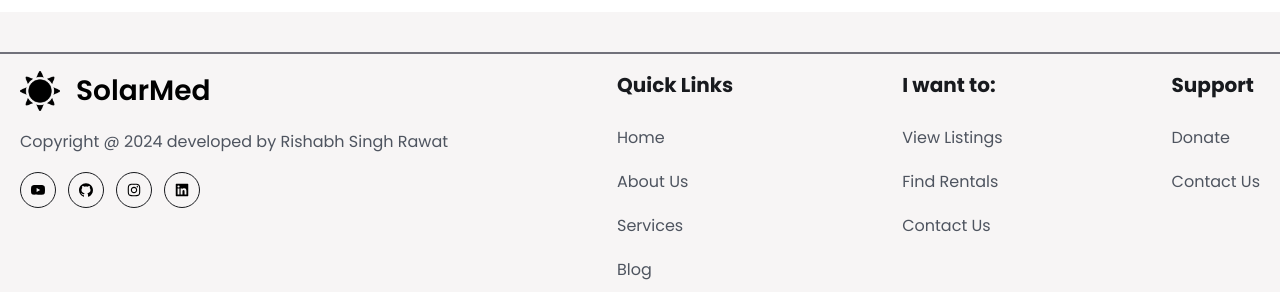
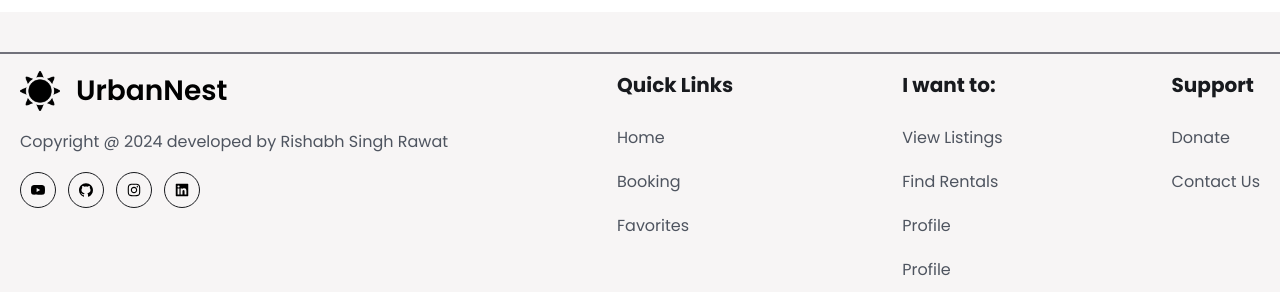
Before and after one commit to ImRishabhRawat/urban-nest, a React (Vite) app in the folder client/: page / in a window 1280 px wide. Shown: the part 660-952 px from the top of the page. Built offline with nearby package versions, Linux system fonts and the light colour scheme; no server answers; what country-state-city would draw is missing.

Commit message:
updated code

```diff
--- a/client/src/components/Footer/Footer.jsx
+++ b/client/src/components/Footer/Footer.jsx
@@ -29,22 +29,18 @@ const quickLinks01 = [
     display: "Home",
   },
   {
-    path: "/about",
-    display: "About Us",
+    path: "/booking",
+    display: "Booking",
   },
   {
-    path: "/services",
-    display: "Services",
-  },
-  {
-    path: "/blog",
-    display: "Blog",
+    path: "/favorites",
+    display: "Favorites",
   },
 ]
 
 const quickLinks02 = [
   {
-    path: '/listings',
+    path: '/properties',
     display: 'View Listings',
   },
   {
@@ -52,8 +48,12 @@ const quickLinks02 = [
     display: 'Find Rentals',
   },
   {
-    path: '/contact',
-    display: 'Contact Us',
+    path: '/users/profile/me',
+    display: 'Profile',
+  },
+  {
+    path: '/owner/profile/me',
+    display: 'Profile',
   },
 ];
 const quickLinks03 = [
@@ -62,7 +62,7 @@ const quickLinks03 = [
     display: "Donate",
   },
   {
-    path: "/contact",
+    path: "/",
     display: "Contact Us",
   },
 ]
@@ -77,7 +77,7 @@ const Footer = () => {
           <div className="">
             <div className='flex items-center gap-2 md:gap-4'>
           <img src={logo} alt="logo" className='w-8 h-8 md:w-10 md:h-10' />
-          <h2 className='text-[24px] font-[600] md:text-[28px]'>SolarMed</h2>
+          <h2 className='text-[24px] font-[600] md:text-[28px]'>UrbanNest</h2>
         </div>
             <p className='text-[16px] leading-7 font-[400] text-textColor mt-4'>Copyright @ {year} developed by Rishabh Singh Rawat </p>
             <div className='flex items-center gap-3 mt-4'>
```
